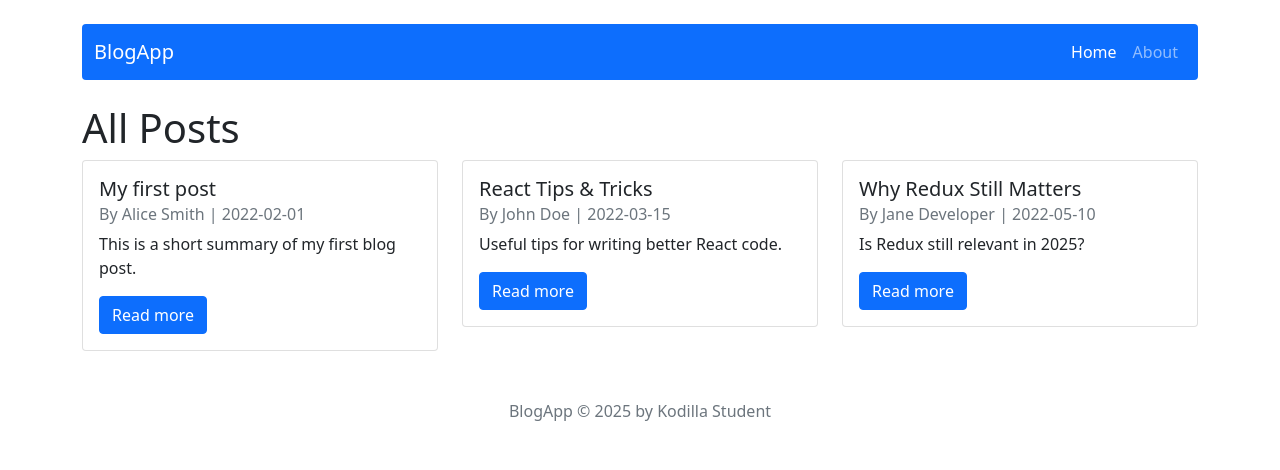
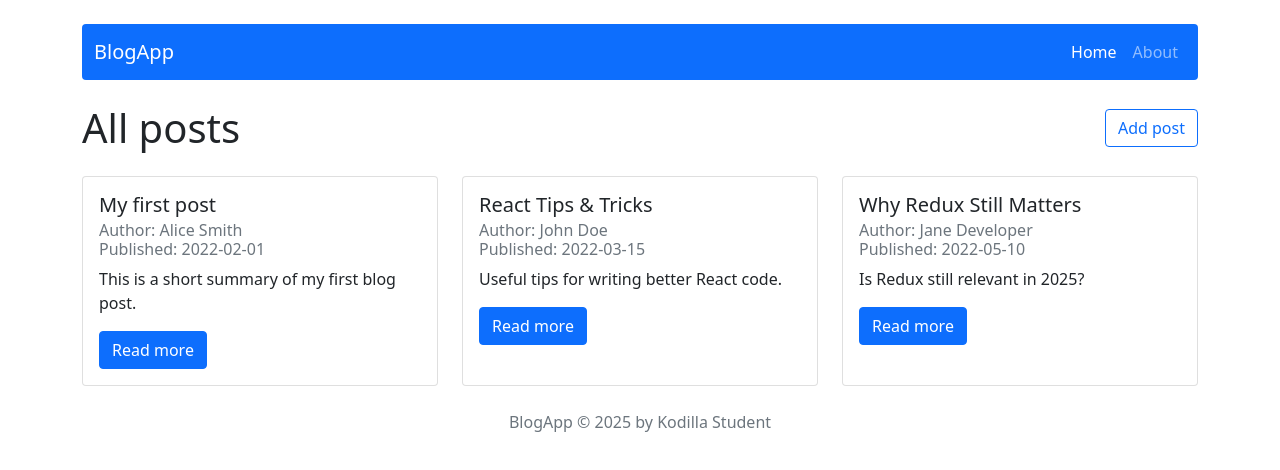
Before and after one commit to lukaszzwolak/blog-app, a React (Create React App) app: page / in a window 1280 px wide. Shown: the top 470 px of the page. Built offline with nearby package versions, Linux system fonts and the light colour scheme.

Commit message:
add 'Add post' button next to All posts heading

```diff
--- /dev/null
+++ b/src/components/features/AddPostForm.js
@@ -0,0 +1,83 @@
+import { useState } from 'react';
+import { useDispatch } from 'react-redux';
+import { addPost } from '../../redux/postsRedux';
+import { useNavigate } from 'react-router-dom';
+import { Form, Button } from 'react-bootstrap';
+import { v4 as uuidv4 } from 'uuid';
+
+const AddPostForm = () => {
+    const dispatch = useDispatch();
+    const navigate = useNavigate();
+
+    const [title, setTitle] = useState('');
+    const [shortDescription, setShortDescription] = useState('');
+    const [content, setContent] = useState('');
+    const [author, setAuthor] = useState('');
+    const [publishedDate, setPublishedDate] = useState('');
+
+    const handleSubmit = e => {
+        e.preventDefault();
+
+        const newPost = {
+            id: uuidv4(),
+            title,
+            shortDescription,
+            content,
+            author,
+            publishedDate,
+        };
+
+        dispatch(addPost(newPost));
+        navigate('/');
+    };
+
+    return (
+        <form onSubmit={handleSubmit}>
+            <label>Title</label><br />
+            <input
+                value={title}
+                onChange={e => setTitle(e.target.value)}
+                required
+                className="form-control mb-3"
+            />
+
+            <label>Short Description</label><br />
+            <input
+                value={shortDescription}
+                onChange={e => setShortDescription(e.target.value)}
+                required
+                className="form-control mb-3"
+            />
+
+            <label>Content</label><br />
+            <textarea
+                value={content}
+                onChange={e => setContent(e.target.value)}
+                required
+                rows="5"
+                className="form-control mb-3"
+            ></textarea>
+
+            <label>Author</label><br />
+            <input
+                value={author}
+                onChange={e => setAuthor(e.target.value)}
+                required
+                className="form-control mb-3"
+            />
+
+            <label>Published Date</label><br />
+            <input
+                type="date"
+                value={publishedDate}
+                onChange={e => setPublishedDate(e.target.value)}
+                required
+                className="form-control mb-3"
+            />
+
+            <button type="submit" className="btn btn-primary">Add Post</button>
+        </form>
+    );
+};
+
+export default AddPostForm;
--- a/src/components/pages/Home.js
+++ b/src/components/pages/Home.js
@@ -7,16 +7,23 @@ const Home = () => {
     const posts = useSelector(getAllPosts);
 
     return (
-        <div>
-            <h1>All Posts</h1>
-            <Row>
+        <>
+            <div className="d-flex justify-content-between align-items-center mb-4">
+                <h1 className="mb-0">All posts</h1>
+                <Link to="/post/add">
+                    <Button variant="outline-primary">Add post</Button>
+                </Link>
+            </div>
+
+            <Row className="g-4">
                 {posts.map(post => (
-                    <Col key={post.id} xs={12} md={6} lg={4} className="mb-4">
-                        <Card>
+                    <Col key={post.id} xs={12} md={6} lg={4}>
+                        <Card className="h-100">
                             <Card.Body>
                                 <Card.Title>{post.title}</Card.Title>
                                 <Card.Subtitle className="mb-2 text-muted">
-                                    By {post.author} | {post.publishedDate}
+                                    Author: {post.author} <br />
+                                    Published: {post.publishedDate}
                                 </Card.Subtitle>
                                 <Card.Text>{post.shortDescription}</Card.Text>
                                 <Link to={`/post/${post.id}`}>
@@ -27,8 +34,8 @@ const Home = () => {
                     </Col>
                 ))}
             </Row>
-        </div>
+        </>
     );
-};
+}
 
 export default Home;
--- a/src/components/pages/PostAdd.js
+++ b/src/components/pages/PostAdd.js
@@ -0,0 +1,12 @@
+import AddPostForm from '../features/AddPostForm';
+
+const PostAdd = () => {
+    return (
+        <>
+            <h1 className="mb-4">Add new post</h1>
+            <AddPostForm />
+        </>
+    );
+};
+
+export default PostAdd;
--- a/src/redux/postsRedux.js
+++ b/src/redux/postsRedux.js
@@ -1,9 +1,11 @@
 // ACTION TYPES
 const createActionName = actionName => `app/posts/${actionName}`;
 const DELETE_POST = createActionName('DELETE_POST');
+const ADD_POST = createActionName('ADD_POST');
 
 // ACTION CREATORS
 export const deletePost = id => ({ type: DELETE_POST, payload: id, });
+export const addPost = post => ({ type: ADD_POST, payload: post });
 
 // SELECTORS
 export const getAllPosts = state => state.posts;
@@ -12,6 +14,8 @@ export const getPostById = (state, postId) => state.posts.find(post => post.id =
 // REDUCER
 const postsReducer = (statePart = [], action) => {
     switch (action.type) {
+        case ADD_POST:
+            return [...statePart, action.payload];
         case DELETE_POST:
             return statePart.filter(post => post.id !== action.payload);
         default:
```
